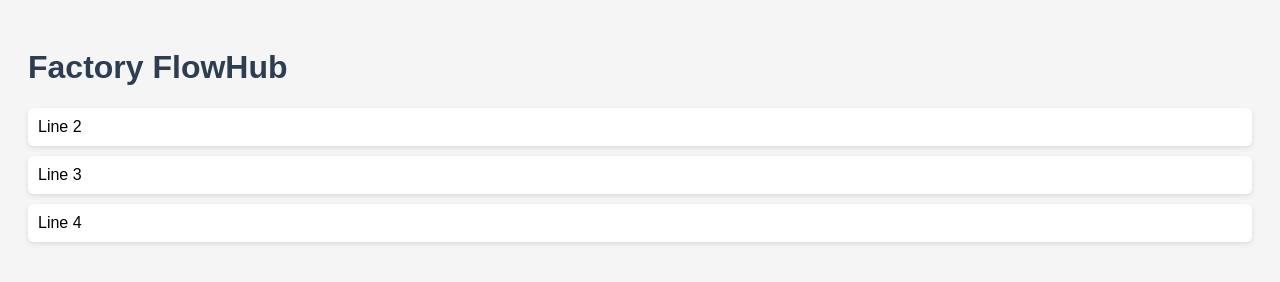
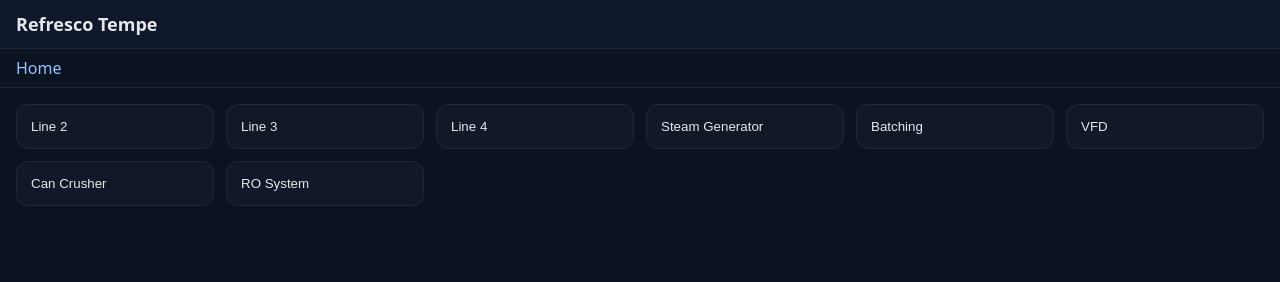
Before and after one commit to BrianLovegrove/Refresco-Tempe, a plain HTML site: page index.html in a window 1280 px wide. Drawn offline with Linux system fonts and the light colour scheme.

Commit message:
Add files via upload
Update to Refresco Tempe PWA

```diff
--- a/app.js
+++ b/app.js
@@ -1,23 +1,137 @@
-const data = {
-  "Line 2": ["Depal", "Empty Can Conveyors", "Filler", "Seamer", "Full Can Line", "Variopack", "Full Case Conveyor", "Palletizer"],
-  "Line 3": ["Depal", "Empty Can Conveyors", "Filler", "Seamer", "Full Can Line", "Douglas Packer", "Full Case Conveyor", "Palletizer"],
-  "Line 4": ["Depal", "Empty Can Conveyors", "Filler", "Seamer", "Full Can Line", "Douglas Packer", "Full Case Conveyor", "Palletizer"]
-};
+// Three-level navigator: Top (Lines & Systems) -> Machines (if any) -> Documents
+const state = { view: 'top', topIndex: null, machineIndex: null, data: null };
 
-const container = document.getElementById('lines');
+const $content = document.getElementById('content');
+const $crumbs  = document.getElementById('breadcrumbs');
+const $back    = document.getElementById('backBtn');
 
-Object.keys(data).forEach(line => {
-  const lineDiv = document.createElement('div');
-  lineDiv.className = 'folder';
-  lineDiv.innerText = line;
-  lineDiv.onclick = () => {
-    container.innerHTML = `<h2>${line}</h2>`;
-    data[line].forEach(machine => {
-      const machineDiv = document.createElement('div');
-      machineDiv.className = 'folder';
-      machineDiv.innerText = machine;
-      container.appendChild(machineDiv);
-    });
-  };
-  container.appendChild(lineDiv);
-});
+fetch('data/structure.json')
+  .then(r => r.json())
+  .then(json => { state.data = json; render(); })
+  .catch(err => { $content.textContent = 'Failed to load data/structure.json'; console.error(err); });
+
+function render() {
+  renderBack();
+  renderBreadcrumbs();
+  if (state.view === 'top') renderTop();
+  else if (state.view === 'machines') renderMachines();
+  else if (state.view === 'docs') renderDocs();
+}
+
+function renderBack() {
+  if (state.view === 'top') {
+    $back.style.display = 'none';
+    $back.onclick = null;
+  } else if (state.view === 'machines') {
+    $back.style.display = 'inline-block';
+    $back.onclick = () => { state.view = 'top'; state.topIndex = null; render(); };
+  } else if (state.view === 'docs') {
+    $back.style.display = 'inline-block';
+    $back.onclick = () => { state.view = 'machines'; state.machineIndex = null; render(); };
+  }
+}
+
+function renderBreadcrumbs() {
+  const parts = [];
+  parts.push(`<a href="#" data-nav="top">Home</a>`);
+  if (state.view !== 'top' && state.data) {
+    const top = state.data.top[state.topIndex];
+    if (top) parts.push(`<a href="#" data-nav="machines">${top.name}</a>`);
+    if (state.view === 'docs') {
+      const mach = top.machines[state.machineIndex];
+      if (mach) parts.push(`<span>${mach.name}</span>`);
+    }
+  }
+  $crumbs.innerHTML = parts.join(' / ');
+  $crumbs.querySelectorAll('a[data-nav]').forEach(a => {
+    a.onclick = (e) => {
+      e.preventDefault();
+      const dest = a.getAttribute('data-nav');
+      if (dest === 'top') state.view = 'top';
+      if (dest === 'machines') state.view = 'machines';
+      render();
+    };
+  });
+}
+
+function renderTop() {
+  $content.innerHTML = '';
+  const grid = document.createElement('div');
+  grid.className = 'grid';
+  state.data.top.forEach((item, i) => {
+    const card = document.createElement('button');
+    card.className = 'card';
+    card.textContent = item.name;
+    card.onclick = () => {
+      // If item has no machines but has docs, jump straight to docs
+      if ((!item.machines || item.machines.length === 0) && item.docs && item.docs.length > 0) {
+        state.view = 'docs'; state.topIndex = i; state.machineIndex = -1; // -1 == direct docs
+      } else {
+        state.view = 'machines'; state.topIndex = i;
+      }
+      render();
+    };
+    grid.appendChild(card);
+  });
+  $content.appendChild(grid);
+}
+
+function renderMachines() {
+  $content.innerHTML = '';
+  const grid = document.createElement('div');
+  grid.className = 'grid';
+  const top = state.data.top[state.topIndex];
+  if (!top.machines || top.machines.length === 0) {
+    const p = document.createElement('p');
+    p.className = 'empty';
+    p.textContent = 'No subfolders yet. Add machines under this section in data/structure.json or add docs directly to this section.';
+    $content.appendChild(p);
+    return;
+  }
+  top.machines.forEach((m, i) => {
+    const card = document.createElement('button');
+    card.className = 'card';
+    card.textContent = m.name;
+    card.onclick = () => { state.view = 'docs'; state.machineIndex = i; render(); };
+    grid.appendChild(card);
+  });
+  $content.appendChild(grid);
+}
+
+function renderDocs() {
+  $content.innerHTML = '';
+  const top = state.data.top[state.topIndex];
+  let docs = [];
+  let path = '';
+  if (state.machineIndex === -1) {
+    // docs directly on top-level section
+    docs = top.docs || [];
+    path = top.path || '';
+  } else {
+    const mach = top.machines[state.machineIndex];
+    docs = mach.docs || [];
+    path = mach.path || '';
+  }
+
+  if (!docs.length) {
+    const p = document.createElement('p');
+    p.className = 'empty';
+    p.textContent = 'No documents yet. Upload PDFs to ' + (path||'/docs/...') + ' and add entries in data/structure.json.';
+    $content.appendChild(p);
+    return;
+  }
+
+  const list = document.createElement('ul');
+  list.className = 'doclist';
+  docs.forEach(d => {
+    const li = document.createElement('li');
+    const a = document.createElement('a');
+    a.href = (path || '') + d.file; // e.g. /docs/line2/seamer/Seamer_1st_Ops.pdf
+    a.target = '_blank';
+    a.rel = 'noopener';
+    a.textContent = d.title;
+    li.appendChild(a);
+    list.appendChild(li);
+  });
+  $content.appendChild(list);
+}
--- /dev/null
+++ b/data/structure.json
@@ -0,0 +1,164 @@
+{
+  "top": [
+    {
+      "name": "Line 2",
+      "machines": [
+        {
+          "name": "Depal",
+          "path": "/docs/line2/depal/",
+          "docs": []
+        },
+        {
+          "name": "Empty Can Conveyors",
+          "path": "/docs/line2/empty_can_conveyors/",
+          "docs": []
+        },
+        {
+          "name": "Filler",
+          "path": "/docs/line2/filler/",
+          "docs": []
+        },
+        {
+          "name": "Seamer",
+          "path": "/docs/line2/seamer/",
+          "docs": []
+        },
+        {
+          "name": "Full Can Line",
+          "path": "/docs/line2/full_can_line/",
+          "docs": []
+        },
+        {
+          "name": "Variopack",
+          "path": "/docs/line2/variopack/",
+          "docs": []
+        },
+        {
+          "name": "Full Case Conveyor",
+          "path": "/docs/line2/full_case_conveyor/",
+          "docs": []
+        },
+        {
+          "name": "Palletizer",
+          "path": "/docs/line2/palletizer/",
+          "docs": []
+        }
+      ]
+    },
+    {
+      "name": "Line 3",
+      "machines": [
+        {
+          "name": "Depal",
+          "path": "/docs/line3/depal/",
+          "docs": []
+        },
+        {
+          "name": "Empty Can Conveyors",
+          "path": "/docs/line3/empty_can_conveyors/",
+          "docs": []
+        },
+        {
+          "name": "Filler",
+          "path": "/docs/line3/filler/",
+          "docs": []
+        },
+        {
+          "name": "Seamer",
+          "path": "/docs/line3/seamer/",
+          "docs": []
+        },
+        {
+          "name": "Full Can Line",
+          "path": "/docs/line3/full_can_line/",
+          "docs": []
+        },
+        {
+          "name": "Douglas Packer",
+          "path": "/docs/line3/douglas_packer/",
+          "docs": []
+        },
+        {
+          "name": "Full Case Conveyor",
+          "path": "/docs/line3/full_case_conveyor/",
+          "docs": []
+        },
+        {
+          "name": "Palletizer",
+          "path": "/docs/line3/palletizer/",
+          "docs": []
+        }
+      ]
+    },
+    {
+      "name": "Line 4",
+      "machines": [
+        {
+          "name": "Depal",
+          "path": "/docs/line4/depal/",
+          "docs": []
+        },
+        {
+          "name": "Empty Can Conveyors",
+          "path": "/docs/line4/empty_can_conveyors/",
+          "docs": []
+        },
+        {
+          "name": "Filler",
+          "path": "/docs/line4/filler/",
+          "docs": []
+        },
+        {
+          "name": "Seamer",
+          "path": "/docs/line4/seamer/",
+          "docs": []
+        },
+        {
+          "name": "Full Can Line",
+          "path": "/docs/line4/full_can_line/",
+          "docs": []
+        },
+        {
+          "name": "Douglas Packer",
+          "path": "/docs/line4/douglas_packer/",
+          "docs": []
+        },
+        {
+          "name": "Full Case Conveyor",
+          "path": "/docs/line4/full_case_conveyor/",
+          "docs": []
+        },
+        {
+          "name": "Palletizer",
+          "path": "/docs/line4/palletizer/",
+          "docs": []
+        }
+      ]
+    },
+    {
+      "name": "Steam Generator",
+      "path": "/docs/steam_generator/",
+      "docs": []
+    },
+    {
+      "name": "Batching",
+      "path": "/docs/batching/",
+      "docs": []
+    },
+    {
+      "name": "VFD",
+      "path": "/docs/vfd/",
+      "docs": []
+    },
+    {
+      "name": "Can Crusher",
+      "path": "/docs/can_crusher/",
+      "docs": []
+    },
+    {
+      "name": "RO System",
+      "path": "/docs/ro_system/",
+      "docs": []
+    }
+  ]
+}
--- a/index.html
+++ b/index.html
@@ -1,15 +1,22 @@
 <!DOCTYPE html>
 <html lang="en">
 <head>
-  <meta charset="UTF-8">
-  <meta name="viewport" content="width=device-width, initial-scale=1.0">
-  <title>Factory FlowHub</title>
-  <link rel="manifest" href="manifest.json">
-  <link rel="stylesheet" href="styles.css">
+  <meta charset="UTF-8" />
+  <meta name="viewport" content="width=device-width, initial-scale=1" />
+  <title>Refresco Tempe</title>
+  <link rel="manifest" href="manifest.json" />
+  <meta name="theme-color" content="#0f172a" />
+  <link rel="stylesheet" href="styles.css" />
 </head>
 <body>
-  <h1>Factory FlowHub</h1>
-  <div id="lines"></div>
+  <header>
+    <button id="backBtn" aria-label="Back" title="Back">← Back</button>
+    <h1>Refresco Tempe</h1>
+  </header>
+
+  <nav id="breadcrumbs"></nav>
+  <main id="content"></main>
+
   <script src="app.js"></script>
 </body>
 </html>
--- a/styles.css
+++ b/styles.css
@@ -1,4 +1,18 @@
-body { font-family: Arial, sans-serif; padding: 20px; background: #f5f5f5; }
-h1 { color: #2c3e50; }
-.folder { margin: 10px 0; padding: 10px; background: #fff; border-radius: 6px; cursor: pointer; box-shadow: 0 2px 5px rgba(0,0,0,0.1); }
-.folder:hover { background: #ecf0f1; }
+/* Minimal clean UI */
+:root { --bg:#0f172a; --bg2:#0b1220; --fg:#e5e7eb; --muted:#94a3b8; --card:#111827; --border:#1f2937; --accent:#22c55e; }
+* { box-sizing: border-box; }
+html, body { margin: 0; padding: 0; background: var(--bg2); color: var(--fg); font-family: system-ui, -apple-system, Segoe UI, Roboto, Arial, sans-serif; }
+header { position: sticky; top: 0; display: flex; align-items: center; gap: 12px; padding: 12px 16px; background: var(--bg); border-bottom: 1px solid var(--border); z-index: 10; }
+h1 { margin: 0; font-size: 18px; }
+#backBtn { display: none; border: 1px solid var(--border); background: #101826; color: var(--fg); padding: 8px 12px; border-radius: 10px; cursor: pointer; }
+#backBtn:hover { outline: 2px solid var(--accent); }
+#breadcrumbs { padding: 8px 16px; background: var(--bg2); border-bottom: 1px solid var(--border); color: var(--muted); }
+#breadcrumbs a { color: #93c5fd; text-decoration: none; }
+main { padding: 16px; }
+.grid { display: grid; gap: 12px; grid-template-columns: repeat(auto-fill, minmax(180px,1fr)); }
+.card { text-align: left; padding: 14px; background: var(--card); border: 1px solid var(--border); border-radius: 12px; color: var(--fg); cursor: pointer; }
+.card:hover { outline: 2px solid var(--accent); }
+.doclist { list-style: none; padding: 0; margin: 0; }
+.doclist li { margin: 8px 0; }
+.doclist a { color: #93c5fd; text-decoration: none; }
+.empty { color: var(--muted); }
```
Also changed, not shown: service-worker.js (+5 -15 lines), assets/icons/icon-192.png (added), assets/icons/icon-512.png (added), manifest.json.
